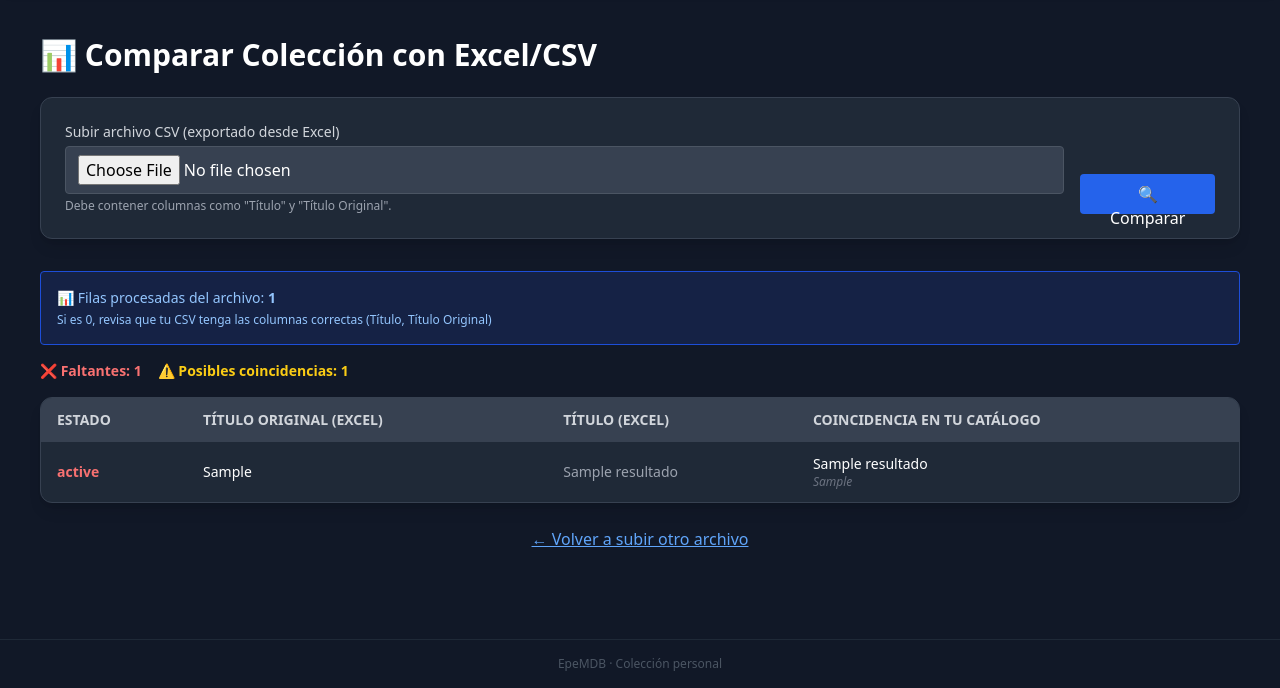
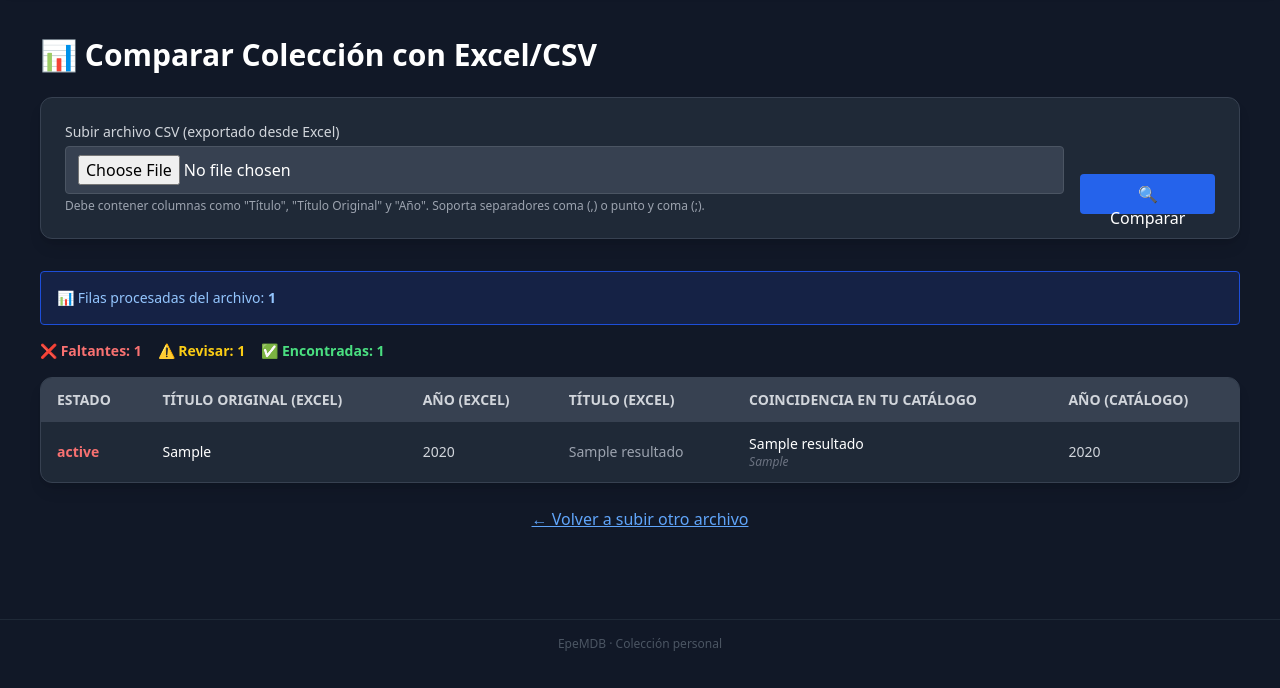
Before and after one commit to minphet79/EpeMDB, a FastAPI app: template templates/comparar_excel.html in a window 1280 px wide. Shown: the part 148-836 px from the top of the page. After the commit the page ends 799 px from the top, so only its background shows below. Run offline with FastAPI, Linux system fonts and the light colour scheme; the template is opened without the code that fills it: most values are stand-ins (such as "Sample title", 1, 10 or a date in 2020); some libraries are stand-ins or nearby versions.

Commit message:
Update comparar_excel.html

```diff
--- a/templates/comparar_excel.html
+++ b/templates/comparar_excel.html
@@ -9,7 +9,7 @@
             <div class="flex-grow w-full">
                 <label class="block text-sm font-medium text-gray-300 mb-1">Subir archivo CSV (exportado desde Excel)</label>
                 <input type="file" name="archivo" accept=".csv" required class="w-full bg-gray-700 text-white px-3 py-2 rounded border border-gray-600 focus:ring-2 focus:ring-blue-500">
-                <p class="text-xs text-gray-400 mt-1">Debe contener columnas como "Título" y "Título Original".</p>
+                <p class="text-xs text-gray-400 mt-1">Debe contener columnas como "Título", "Título Original" y "Año". Soporta separadores coma (,) o punto y coma (;).</p>
             </div>
             <button type="submit" class="bg-blue-600 hover:bg-blue-700 text-white px-6 py-2 rounded font-medium transition h-10">
                 🔍 Comparar
@@ -19,38 +19,49 @@
 
     <!-- Resultados -->
     {% if resultados is not none %}
+
+        <!-- Debug info -->
         <div class="bg-blue-900/30 border border-blue-700 p-4 rounded mb-4 text-sm">
             <p class="text-blue-300">📊 Filas procesadas del archivo: <strong>{{ total_rows }}</strong></p>
-            <p class="text-blue-300 text-xs mt-1">Si es 0, revisa que tu CSV tenga las columnas correctas (Título, Título Original)</p>
-        </div>
-        <div class="mb-4 flex gap-4 text-sm">
-            <span class="text-red-400 font-bold">❌ Faltantes: {{ total_faltantes }}</span>
-            <span class="text-yellow-400 font-bold">⚠️ Posibles coincidencias: {{ total_posibles }}</span>
+            {% if total_rows == 0 %}
+            <p class="text-red-300 text-xs mt-1">⚠️ Si es 0, revisa que tu CSV tenga las columnas correctas (Título, Título Original, Año) y que use coma o punto y coma como separador.</p>
+            {% endif %}
         </div>
 
+        <!-- Contadores -->
+        <div class="mb-4 flex gap-4 text-sm flex-wrap">
+            <span class="text-red-400 font-bold">❌ Faltantes: {{ total_faltantes }}</span>
+            <span class="text-yellow-400 font-bold">⚠️ Revisar: {{ total_posibles }}</span>
+            <span class="text-green-400 font-bold">✅ Encontradas: {{ total_encontradas }}</span>
+        </div>
+
+        <!-- Tabla de resultados -->
         <div class="overflow-x-auto bg-gray-800 rounded-xl shadow-lg border border-gray-700">
             <table class="w-full text-left text-sm">
                 <thead class="bg-gray-700 text-gray-300 uppercase">
                     <tr>
                         <th class="px-4 py-3">Estado</th>
                         <th class="px-4 py-3">Título Original (Excel)</th>
+                        <th class="px-4 py-3">Año (Excel)</th>
                         <th class="px-4 py-3">Título (Excel)</th>
                         <th class="px-4 py-3">Coincidencia en tu Catálogo</th>
+                        <th class="px-4 py-3">Año (Catálogo)</th>
                     </tr>
                 </thead>
                 <tbody class="divide-y divide-gray-700">
                     {% for r in resultados %}
                     <tr class="hover:bg-gray-750 transition">
-                        <td class="px-4 py-3 font-semibold">
-                            {% if r.status == '✅ Encontrada' %}
+                        <td class="px-4 py-3 font-semibold whitespace-nowrap">
+                            {% if '✅' in r.status %}
                                 <span class="text-green-400">{{ r.status }}</span>
-                            {% elif r.status == '⚠️ Posible coincidencia' %}
+                            {% elif '⚠️' in r.status %}
                                 <span class="text-yellow-400">{{ r.status }}</span>
                             {% else %}
                                 <span class="text-red-400">{{ r.status }}</span>
                             {% endif %}
                         </td>
                         <td class="px-4 py-3 text-white">{{ r.excel_orig }}</td>
+                        <td class="px-4 py-3 text-gray-300">{{ r.excel_year or '-' }}</td>
                         <td class="px-4 py-3 text-gray-400">{{ r.excel_title }}</td>
                         <td class="px-4 py-3">
                             {% if r.status != '❌ Faltante' %}
@@ -60,6 +71,7 @@
                                 <span class="text-gray-500">-</span>
                             {% endif %}
                         </td>
+                        <td class="px-4 py-3 text-gray-300">{{ r.db_year if r.db_year != '-' else '-' }}</td>
                     </tr>
                     {% endfor %}
                 </tbody>
```
